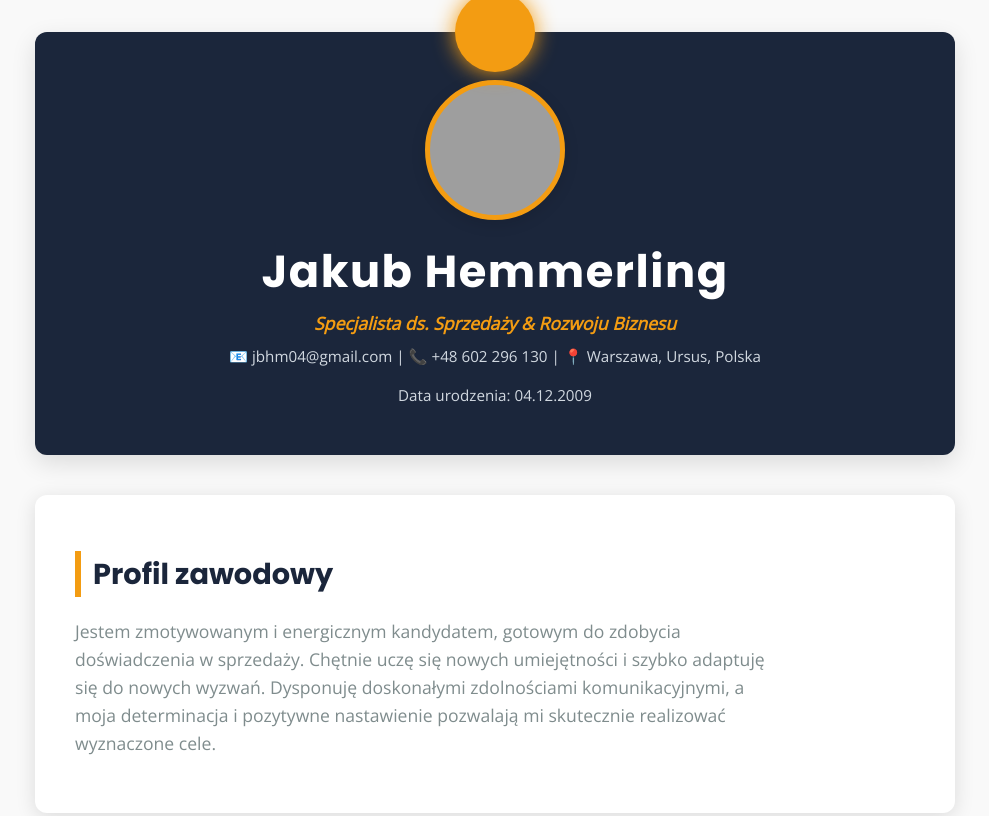
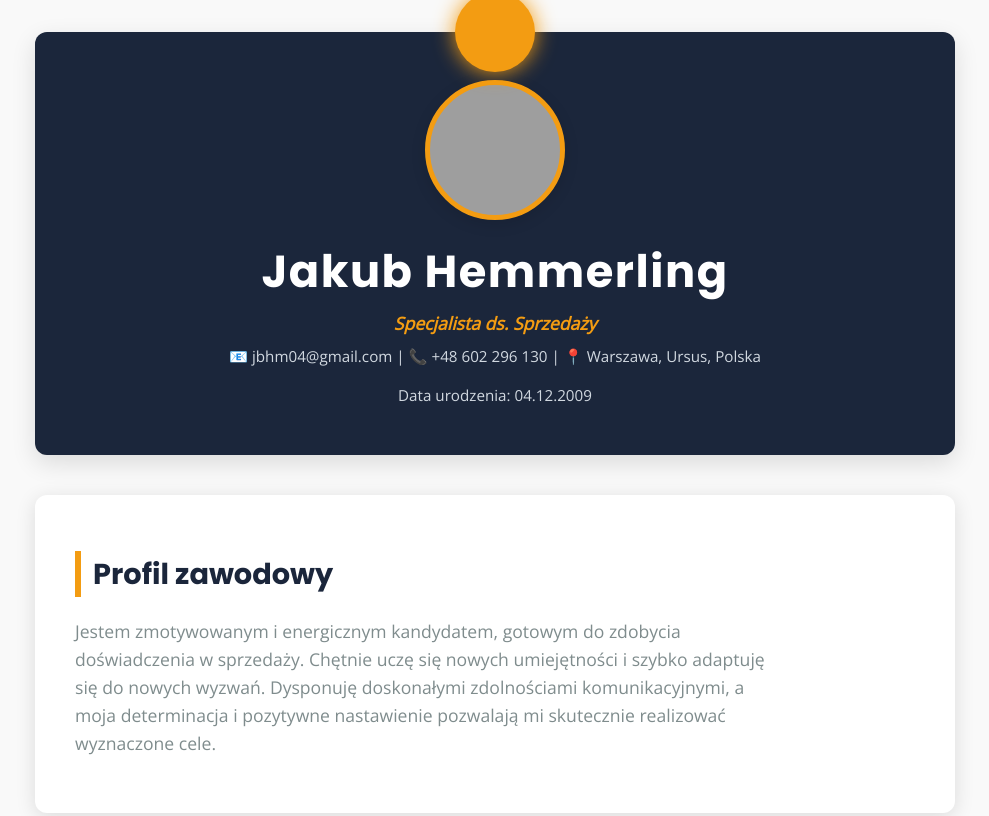
Before and after one commit to robof123/cv, a plain HTML site: page index.html in a window 1280 px wide. Shown: the top 816 px of the page, without its empty margins (145-1134 px from the left). Drawn offline with nearby package versions, Linux system fonts and the light colour scheme; grey boxes are pictures that could not be loaded.

Commit message:
Update index.html

```diff
--- a/index.html
+++ b/index.html
@@ -250,7 +250,7 @@
     <header>
       <div class="photo" aria-label="Zdjęcie Jakuba Hemmerlinga"></div>
       <h1>Jakub Hemmerling</h1>
-      <p class="tagline">Specjalista ds. Sprzedaży & Rozwoju Biznesu</p>
+      <p class="tagline">Specjalista ds. Sprzedaży</p>
       <p class="contact">📧 jbhm04@gmail.com | 📞 +48 602 296 130 | 📍 Warszawa, Ursus, Polska</p>
       <p class="contact">Data urodzenia: 04.12.2009</p>
     </header>
```
